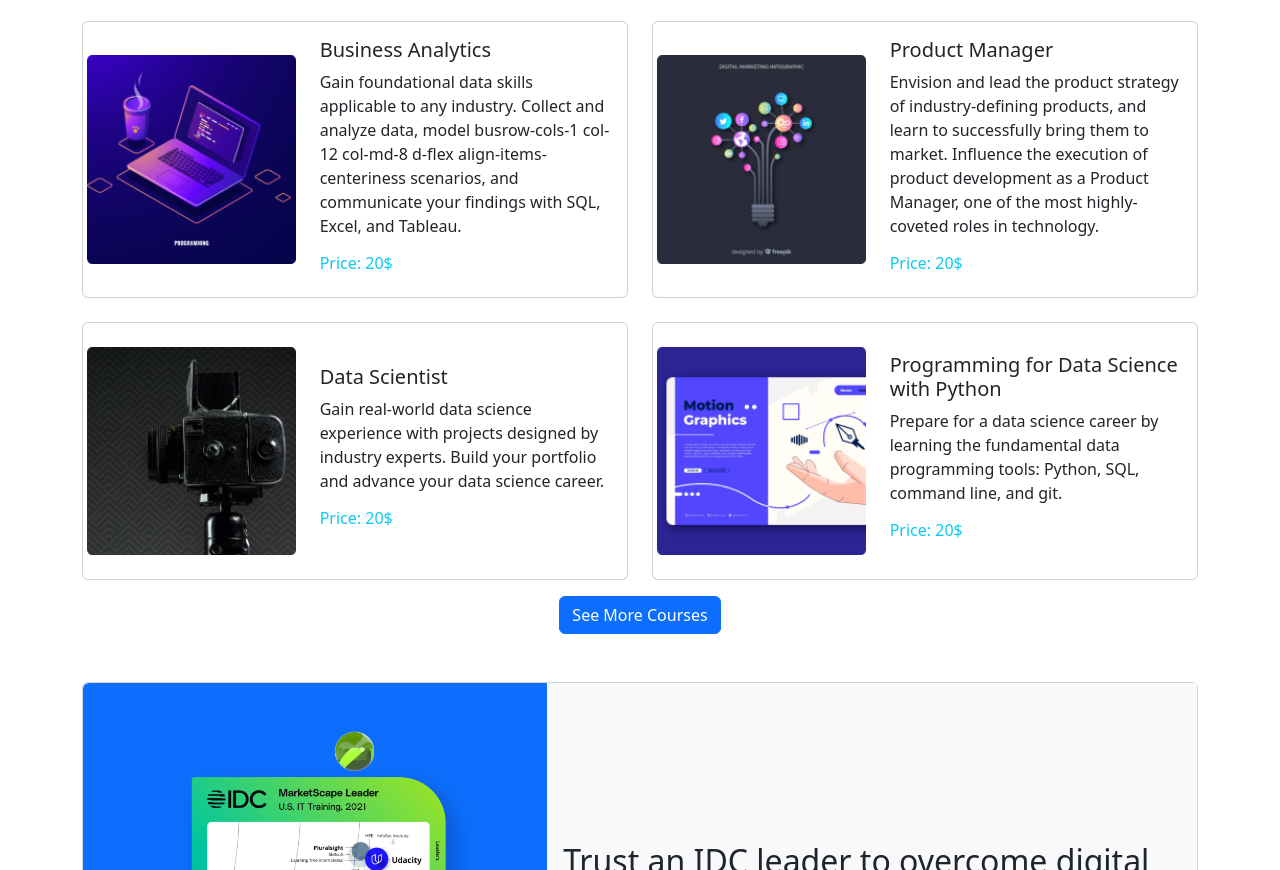
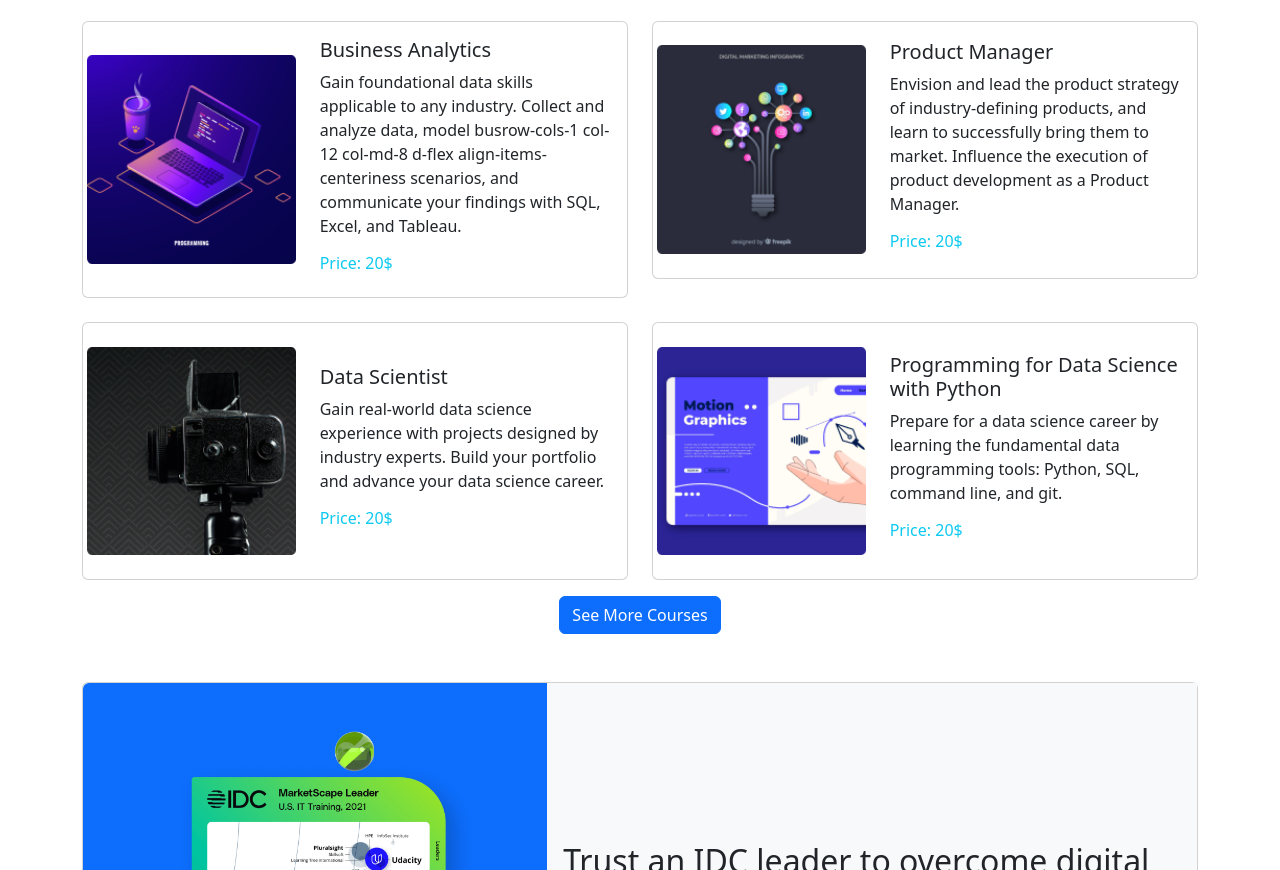
Before and after one commit to KhaledMasum/Assignment-3, a plain HTML site: page index.html in a window 1280 px wide. Shown: the part 1133-2003 px from the top of the page. Drawn offline with nearby package versions, Linux system fonts and the light colour scheme.

Commit message:
Edited a small portion in Courses section

```diff
--- a/index.html
+++ b/index.html
@@ -189,8 +189,7 @@
                                     <h5 class="card-title">Product Manager</h5>
                                     <p class="card-text">Envision and lead the product strategy of industry-defining
                                         products, and learn to successfully bring them to market. Influence the
-                                        execution of product development as a Product Manager, one of the most
-                                        highly-coveted roles in technology.</p>
+                                        execution of product development as a Product Manager.</p>
                                     <h6 class="text-info">Price: 20$</h6>
                                 </div>
                             </div>
```
